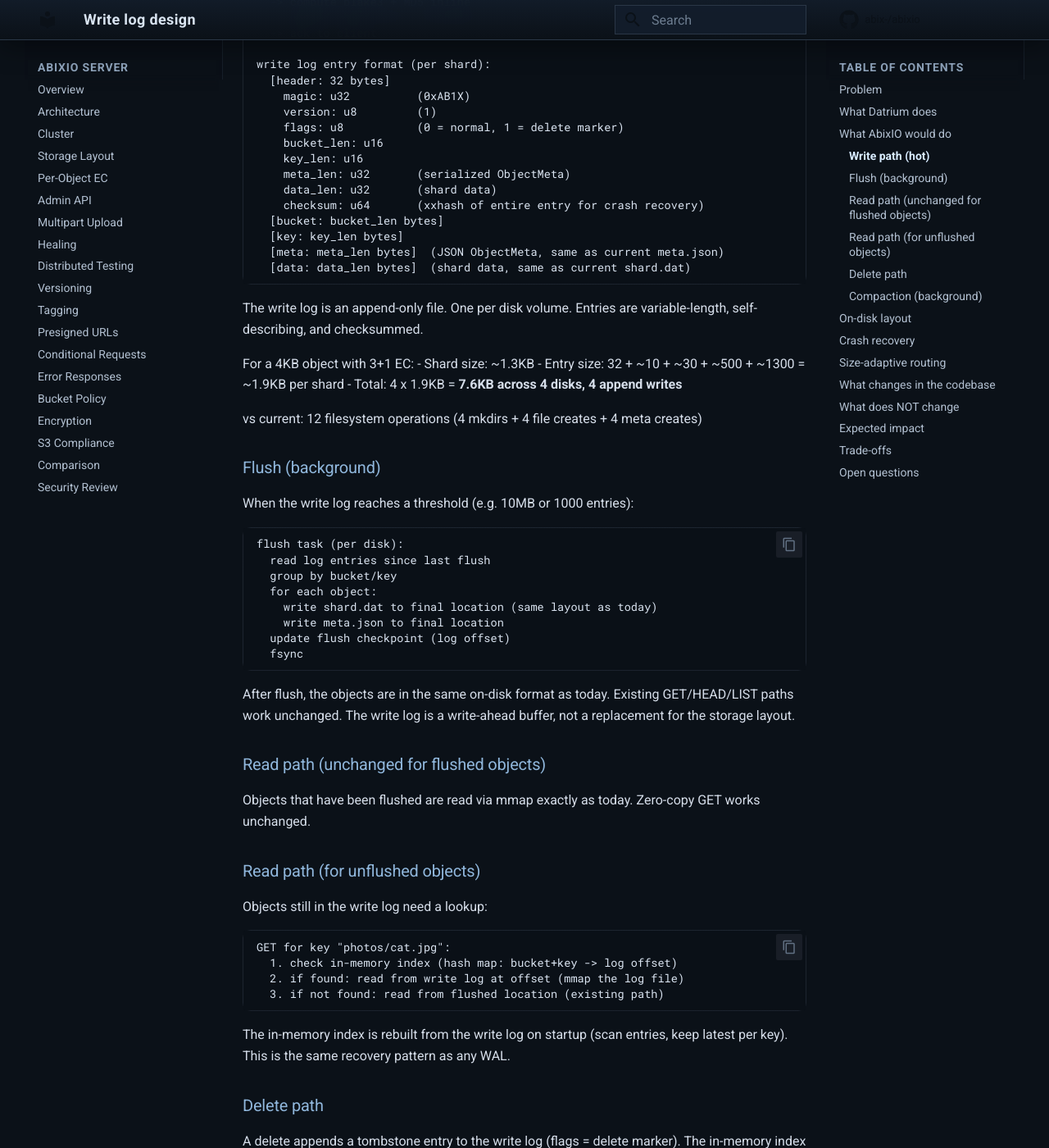
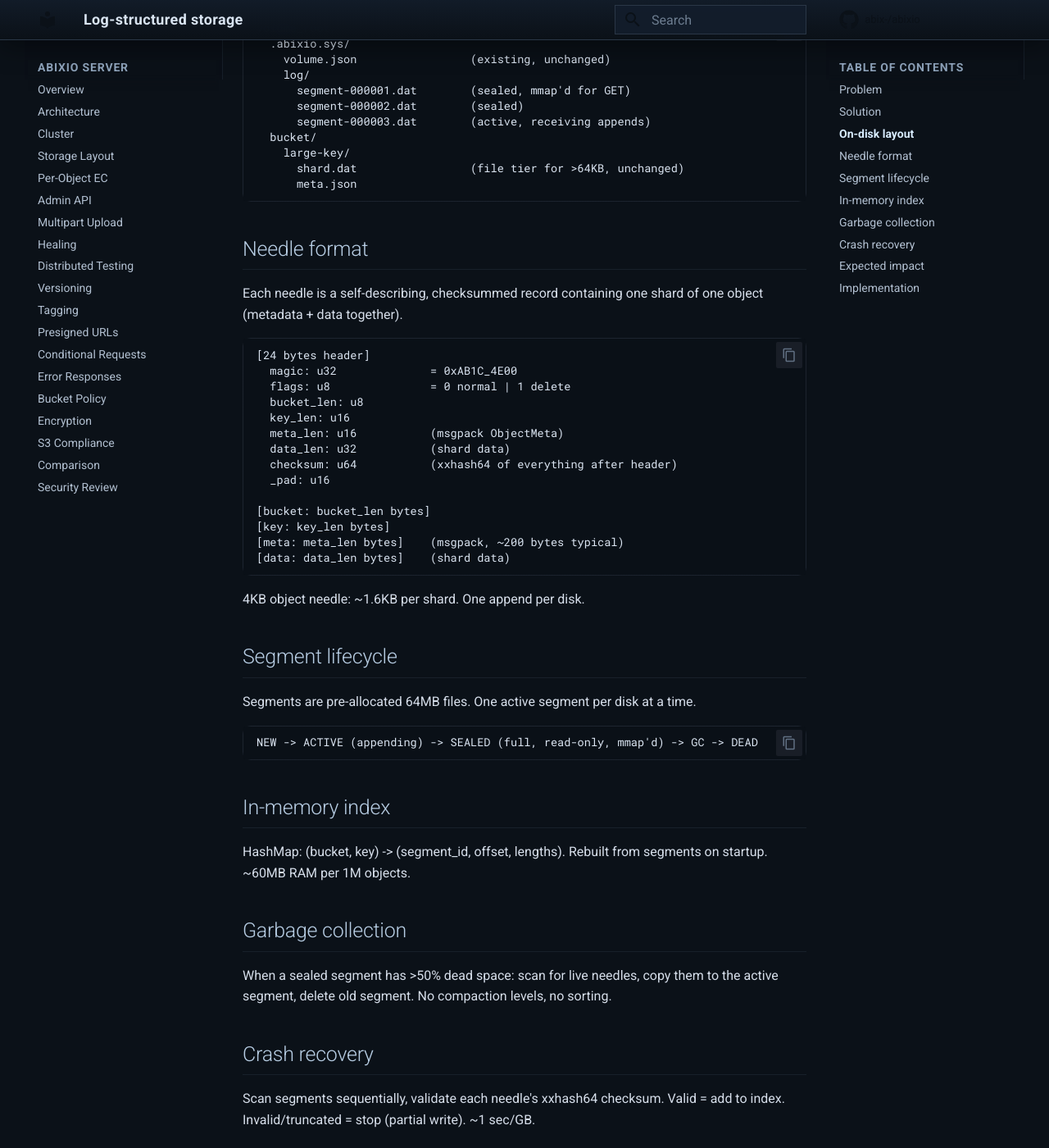
Before and after one commit to abix-/abixio, an MkDocs documentation site: the page built from docs/write-log.md, in a window 1280 px wide and 1400 px high, scrolled down 1043 px. Shown: the whole window at 82% size. Built offline with MkDocs 1.6.1 and Material for MkDocs 9.7.7, drawn with Linux system fonts in a browser that asks for light colours; comment, search, counter and statistics services are not loaded; some of the changed text lies outside the part shown.

Commit message:
phase 1: needle.rs -- serialize/deserialize/checksum for log-structured storage

````diff
--- a/Cargo.toml
+++ b/Cargo.toml
@@ -28,6 +28,8 @@
 s3s = "0.13"
 form_urlencoded = "1"
 memmap2 = "0.9"
+rmp-serde = "1"
+xxhash-rust = { version = "0.8", features = ["xxh64"] }
 hostname = "0.4.2"
 jsonwebtoken = { version = "10.3.0", features = ["rust_crypto"] }
 
--- a/docs/write-log.md
+++ b/docs/write-log.md
@@ -1,7 +1,12 @@
-# Write log design
+# Log-structured storage
 
-Datrium-style write coalescing for small objects. Design doc only -- not
-implemented yet.
+Datrium-style log-structured storage for small objects. Objects are written
+exactly once to an append-only log, never overwritten. GC reclaims dead space.
+The log IS the permanent storage -- no flush, no second format, no double-write.
+
+Large objects (>64KB) keep the existing file-per-object layout (shard.dat +
+meta.json). The log is only for small objects where filesystem metadata
+overhead (mkdir, file create) dominates.
 
 ## Problem
 
@@ -10,222 +15,99 @@
 - 1 file create + write (`shard.dat`, ~1.3KB per shard)
 - 1 file create + write (`meta.json`, ~500 bytes)
 
-Total: **12 filesystem operations across 4 disks for 4KB of user data.**
+**12 filesystem operations across 4 disks for 4KB of user data.**
+L4 benchmark: 4KB PUT at 2-4 MB/s (~500-1000 objects/sec).
 
-On NTFS, each file create involves MFT entry allocation, directory entry
-update, and journal write. At small-object scale (thousands of PUTs/sec),
-this becomes the bottleneck -- not network, not CPU, not hashing.
+## Solution
 
-The L4 benchmark shows 4KB PUT at 2-4 MB/s. That's ~500-1000 objects/sec,
-entirely limited by filesystem metadata overhead.
-
-## What Datrium does
-
-1. **Buffer writes in NVRAM** -- ack immediately, durable in mirrored NVRAM
-2. **Collect blocks into objects** -- many small writes coalesce into ~10MB
-3. **Append to log** -- write the coalesced object sequentially, never overwrite
-4. **Background compaction** -- garbage collect deleted/overwritten data
-
-Result: thousands of 4KB random writes become one 10MB sequential write.
-
-## What AbixIO would do
-
-### Write path (hot)
+Append shard data + metadata as a single needle to an append-only log
+segment file. One write per disk instead of three filesystem operations.
 
 ```
 PUT 4KB object
-  -> RS encode (split into shards, ~1.3KB each)
-  -> compute blake3 + MD5 inline
-  -> append shard data + metadata to write log (one file per disk)
-  -> ack to client
+  -> RS encode into shards
+  -> append each shard as a needle to the disk's log segment
+  -> update in-memory index
+  -> fsync
+  -> ack
 
-write log entry format (per shard):
-  [header: 32 bytes]
-    magic: u32          (0xAB1X)
-    version: u8         (1)
-    flags: u8           (0 = normal, 1 = delete marker)
-    bucket_len: u16
-    key_len: u16
-    meta_len: u32       (serialized ObjectMeta)
-    data_len: u32       (shard data)
-    checksum: u64       (xxhash of entire entry for crash recovery)
-  [bucket: bucket_len bytes]
-  [key: key_len bytes]
-  [meta: meta_len bytes]  (JSON ObjectMeta, same as current meta.json)
-  [data: data_len bytes]  (shard data, same as current shard.dat)
+GET 4KB object
+  -> lookup in-memory index -> segment:offset
+  -> mmap slice from segment (zero-copy)
+  -> return
 ```
-
-The write log is an append-only file. One per disk volume. Entries are
-variable-length, self-describing, and checksummed.
-
-For a 4KB object with 3+1 EC:
-- Shard size: ~1.3KB
-- Entry size: 32 + ~10 + ~30 + ~500 + ~1300 = ~1.9KB per shard
-- Total: 4 x 1.9KB = **7.6KB across 4 disks, 4 append writes**
-
-vs current: 12 filesystem operations (4 mkdirs + 4 file creates + 4 meta creates)
-
-### Flush (background)
-
-When the write log reaches a threshold (e.g. 10MB or 1000 entries):
-
-```
-flush task (per disk):
-  read log entries since last flush
-  group by bucket/key
-  for each object:
-    write shard.dat to final location (same layout as today)
-    write meta.json to final location
-  update flush checkpoint (log offset)
-  fsync
-```
-
-After flush, the objects are in the same on-disk format as today. Existing
-GET/HEAD/LIST paths work unchanged. The write log is a write-ahead buffer,
-not a replacement for the storage layout.
-
-### Read path (unchanged for flushed objects)
-
-Objects that have been flushed are read via mmap exactly as today. Zero-copy
-GET works unchanged.
-
-### Read path (for unflushed objects)
-
-Objects still in the write log need a lookup:
-
-```
-GET for key "photos/cat.jpg":
-  1. check in-memory index (hash map: bucket+key -> log offset)
-  2. if found: read from write log at offset (mmap the log file)
-  3. if not found: read from flushed location (existing path)
-```
-
-The in-memory index is rebuilt from the write log on startup (scan entries,
-keep latest per key). This is the same recovery pattern as any WAL.
-
-### Delete path
-
-A delete appends a tombstone entry to the write log (flags = delete marker).
-The in-memory index updates. Compaction removes the data later.
-
-### Compaction (background)
-
-Compaction reclaims space from overwritten/deleted objects:
-
-```
-compaction task:
-  scan write log from oldest unflushed offset
-  skip entries where a newer entry exists for the same key
-  skip tombstoned entries
-  rewrite remaining live entries to a new log segment
-  delete old segment
-```
-
-This is the same as LSM compaction. One level is enough for an object store
-(objects are immutable, no merge needed).
 
 ## On-disk layout
 
 ```
 volume_root/
   .abixio.sys/
-    volume.json           (existing)
-    write-log/
-      segment-000001.log  (append-only log segment)
-      segment-000002.log
-      checkpoint.json     (last flushed offset per segment)
+    volume.json                 (existing, unchanged)
+    log/
+      segment-000001.dat        (sealed, mmap'd for GET)
+      segment-000002.dat        (sealed)
+      segment-000003.dat        (active, receiving appends)
   bucket/
-    key/
-      shard.dat           (flushed shard data, same as today)
-      meta.json           (flushed metadata, same as today)
+    large-key/
+      shard.dat                 (file tier for >64KB, unchanged)
+      meta.json
 ```
 
-Log segments are fixed-size (e.g. 64MB). When a segment fills, a new one
-is created. Old segments are deleted after compaction.
+## Needle format
+
+Each needle is a self-describing, checksummed record containing one shard
+of one object (metadata + data together).
+
+```
+[24 bytes header]
+  magic: u32              = 0xAB1C_4E00
+  flags: u8               = 0 normal | 1 delete
+  bucket_len: u8
+  key_len: u16
+  meta_len: u16           (msgpack ObjectMeta)
+  data_len: u32           (shard data)
+  checksum: u64           (xxhash64 of everything after header)
+  _pad: u16
+
+[bucket: bucket_len bytes]
+[key: key_len bytes]
+[meta: meta_len bytes]    (msgpack, ~200 bytes typical)
+[data: data_len bytes]    (shard data)
+```
+
+4KB object needle: ~1.6KB per shard. One append per disk.
+
+## Segment lifecycle
+
+Segments are pre-allocated 64MB files. One active segment per disk at a time.
+
+```
+NEW -> ACTIVE (appending) -> SEALED (full, read-only, mmap'd) -> GC -> DEAD
+```
+
+## In-memory index
+
+HashMap: (bucket, key) -> (segment_id, offset, lengths). Rebuilt from
+segments on startup. ~60MB RAM per 1M objects.
+
+## Garbage collection
+
+When a sealed segment has >50% dead space: scan for live needles, copy them
+to the active segment, delete old segment. No compaction levels, no sorting.
 
 ## Crash recovery
 
-On startup:
-
-1. Read `checkpoint.json` -- last known flushed offset per segment
-2. Scan each segment from the checkpoint offset forward
-3. Validate each entry's checksum (xxhash)
-4. Entries with valid checksums: add to in-memory index
-5. Entries with invalid checksums: discard (partial write from crash)
-6. Resume normal operation
-
-Correctness: the write log is append-only with per-entry checksums. A crash
-mid-write truncates the last entry, which the checksum detects. All prior
-entries are intact. The client received an ack only after the append + fsync
-completed, so any acked write is in the log.
-
-## Size-adaptive routing
-
-Not all objects benefit from the write log. Large objects (>1MB) should
-bypass the log and write directly to shard files (current path):
-
-```
-PUT request
-  -> if object_size <= WRITE_LOG_THRESHOLD (e.g. 64KB):
-       append to write log (fast path)
-  -> else:
-       write shard files directly (streaming path, current code)
-```
-
-The threshold is tunable. The default (64KB) means:
-- Small metadata, thumbnails, configs -> write log (coalesced)
-- Photos, videos, backups -> direct write (streaming, no double-write)
-
-## What changes in the codebase
-
-| Component | Change |
-|-----------|--------|
-| `Backend` trait | add `append_to_log()` method |
-| `LocalVolume` | implement write log (append, flush, compact, recover) |
-| `RemoteVolume` | no change (remote volumes don't coalesce locally) |
-| `VolumePool` | route small objects to write log, large to direct |
-| `encode_and_write` | detect size, call log or direct path |
-| GET path | check in-memory index before disk lookup |
-| startup | scan write logs, rebuild index, flush if needed |
-
-## What does NOT change
-
-- On-disk format for flushed objects (shard.dat + meta.json)
-- GET/HEAD/LIST for flushed objects
-- Streaming PUT for large objects
-- RS encode/decode
-- Cluster protocol
-- S3 API behavior
+Scan segments sequentially, validate each needle's xxhash64 checksum.
+Valid = add to index. Invalid/truncated = stop (partial write). ~1 sec/GB.
 
 ## Expected impact
 
-| Metric | Current (4KB PUT) | With write log |
-|--------|-------------------|----------------|
-| Filesystem ops per object | 12 (4 disks) | 4 (one append per disk) |
-| IOPS ceiling | ~500-1000/sec | ~10,000+/sec (sequential appends) |
-| Write amplification | 1x (but many small files) | <1x (coalesced, fewer metadata ops) |
-| GET latency (unflushed) | n/a | +1 hash lookup (in-memory index) |
-| GET latency (flushed) | unchanged | unchanged |
-| Crash recovery | instant (files are files) | scan write log (fast, ~100MB/sec) |
+| Metric | Current | Log-structured |
+|--------|---------|---------------|
+| 4KB PUT (4 disks) | 12 fs ops, ~2 MB/s | 4 appends, ~20+ MB/s |
+| 4KB GET (1 disk) | file open+read, ~8 MB/s | mmap slice, page cache |
+| Files per 1M objects | 3M+ | ~16 segments |
 
-## Trade-offs
+## Implementation
 
-| Pro | Con |
-|-----|-----|
-| 10x+ small-object IOPS | Added complexity (WAL + index + compaction) |
-| Reduced NTFS metadata overhead | Double-write for small objects (log + flush) |
-| Sequential I/O on all disks | Memory for in-memory index (~100 bytes/object) |
-| Better SSD longevity | Recovery time proportional to unflushed log size |
-| Background flush is tunable | Flush lag = data in log but not in final location |
-
-## Open questions
-
-1. **Fsync strategy**: fsync per entry (safest, slowest), per batch (good
-   trade-off), or per flush (fastest, data at risk between flushes)?
-2. **Index persistence**: rebuild from log on startup (simple) or persist
-   the index separately (faster recovery)?
-3. **Multi-object transactions**: should the write log support atomic
-   multi-key writes? (needed for multipart complete)
-4. **Versioning interaction**: versioned objects append new versions to the
-   log -- how does the in-memory index track version chains?
-5. **Compaction scheduling**: time-based, size-based, or idle-triggered?
+See `src/storage/needle.rs`, `src/storage/segment.rs`, `src/storage/log_store.rs`.
````
Also changed, not shown: 3 other files.
